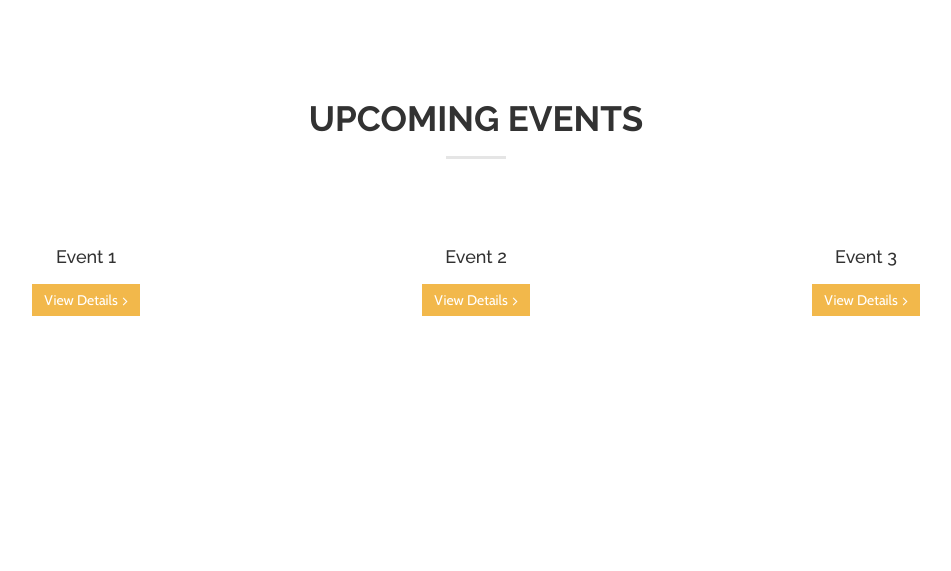
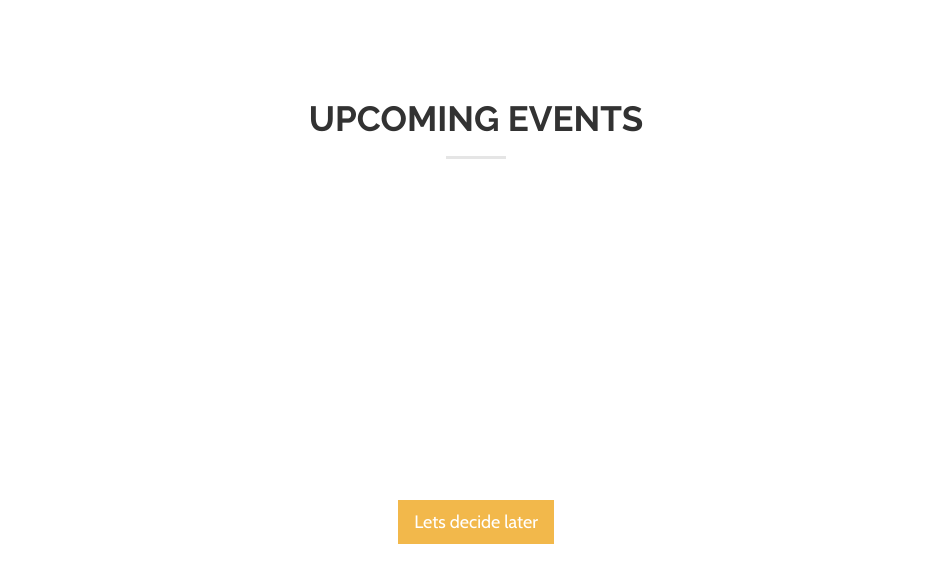
Before and after one commit to Masssssimo/LBC, a PHP site: page /home.php in a window 1280 px wide. Shown: the part 3622-4193 px from the top of the page, without its empty margins (164-1115 px from the left). Run offline with PHP 8.4, Linux system fonts and the light colour scheme; data that the repository does not hold is empty; some libraries are stand-ins or nearby versions.

Commit message:
Small fixes and added CMS to Events section

```diff
--- a/M-A-P/core/lang/en-gb.txt
+++ b/M-A-P/core/lang/en-gb.txt
@@ -460,5 +460,6 @@
     "The template for this region (%s) cannot be found.": "The template for this region (%s) cannot be found.",
     "Republishing is under way.": "Republishing is under way.",
     "Republishing: %s on page %s": "Republishing: %s on page %s",
-    "Republishing completed successfully": "Republishing completed successfully"
+    "Republishing completed successfully": "Republishing completed successfully",
+    "Template tag ID \u2018%s\u2019 contains disallowed characters": "Template tag ID \u2018%s\u2019 contains disallowed characters"
 }
--- a/M-A-P/templates/content/Event.html
+++ /dev/null
@@ -1 +0,0 @@
-<img src="<perch:content id="image" type="image" label="Event Image" crop="true"/>" alt="<perch:content id="alt" type="smarttext" label="Event Image Description"/>" class="img-responsive">
--- a/home.php
+++ b/home.php
@@ -605,104 +605,17 @@
 							<div class="event-thumb">
 								<?php perch_content('Event 1'); ?>
 							</div>
-							<!--event thumbnail-->
-							<div class="event-desc clearfix">
-								<div class="text-center">
-									<h4	class="modal-title">Event 1</h4>
-									<button type="button" class="btn btn-yellow btn-md" data-toggle="modal" data-target="#event1">View Details<i class="fa fa-angle-right"></i></button>
-
-									<div class="modal" id="event1" role="dialog">
-										<div class="modal-dialog">
-
-											<!-- Modal content-->
-											<div class="modal-content">
-												<div class="modal-header">
-													<button type="button" class="close glyphicon" data-dismiss="modal">&times;</button>
-													<h3 class="modal-title">Event 1</h3>
-												</div>
-												<div class="modal-body">
-													<p>
-														Event 1 details
-													</p>
-												</div>
-												<div class="modal-footer">
-													<button type="button" class="btn btn-default" data-dismiss="modal">Close</button>
-												</div>
-											</div>
-
-										</div>
-									</div>
-								</div>
-							</div>
 						</div>
 						<!--event entry column-->
 						<div class="col-sm-4 margin-b-30">
 							<div class="event-thumb">
 								<?php perch_content('Event 2'); ?>
 							</div>
-							<!--event thumbnail-->
-							<div class="event-desc clearfix">
-								<div class="text-center">
-									<h4	class="modal-title">Event 2</h4>
-									<button type="button" class="btn btn-yellow btn-md" data-toggle="modal" data-target="#event2">View Details<i class="fa fa-angle-right"></i></button>
-
-									<div class="modal" id="event2" role="dialog">
-										<div class="modal-dialog">
-
-											<!-- Modal content-->
-											<div class="modal-content">
-												<div class="modal-header">
-													<button type="button" class="close glyphicon" data-dismiss="modal">&times;</button>
-													<h3 class="modal-title">Event 2</h3>
-												</div>
-												<div class="modal-body">
-													<p>
-														Event 2 details
-													</p>
-												</div>
-												<div class="modal-footer">
-													<button type="button" class="btn btn-default" data-dismiss="modal">Close</button>
-												</div>
-											</div>
-
-										</div>
-									</div>
-								</div>
-							</div>
 						</div>
 						<!--event entry column-->
 						<div class="col-sm-4 margin-b-30">
 							<div class="event-thumb">
 								<?php perch_content('Event 3'); ?>
-							</div>
-							<!--event thumbnail-->
-							<div class="event-desc clearfix">
-								<div class="text-center">
-									<h4	class="modal-title">Event 3</h4>
-									<button type="button" class="btn btn-yellow btn-md" data-toggle="modal" data-target="#event3">View Details<i class="fa fa-angle-right"></i></button>
-
-									<div class="modal" id="event3" role="dialog">
-										<div class="modal-dialog">
-
-											<!-- Modal content-->
-											<div class="modal-content">
-												<div class="modal-header">
-													<button type="button" class="close glyphicon" data-dismiss="modal">&times;</button>
-													<h3 class="modal-title">Event 3</h3>
-												</div>
-												<div class="modal-body">
-													<p>
-														Event 3 details
-													</p>
-												</div>
-												<div class="modal-footer">
-													<button type="button" class="btn btn-default" data-dismiss="modal">Close</button>
-												</div>
-											</div>
-
-										</div>
-									</div>
-								</div>
 							</div>
 						</div>
 						<!--event entry column-->
```
Also changed, not shown: M-A-P/templates/content/Event-1.html (added, +31 -0 lines), M-A-P/templates/content/Event-2.html (added, +31 -0 lines), M-A-P/templates/content/Event-3.html (added, +31 -0 lines), M-A-P/resources/06peter-and-jill-bush-2-thumb@2x.jpg (added), M-A-P/resources/06peter-and-jill-bush-2-w314h235.jpg (added), M-A-P/resources/06peter-and-jill-bush-2.jpg (added). Lines whose indentation alone changed are shown as unchanged.
